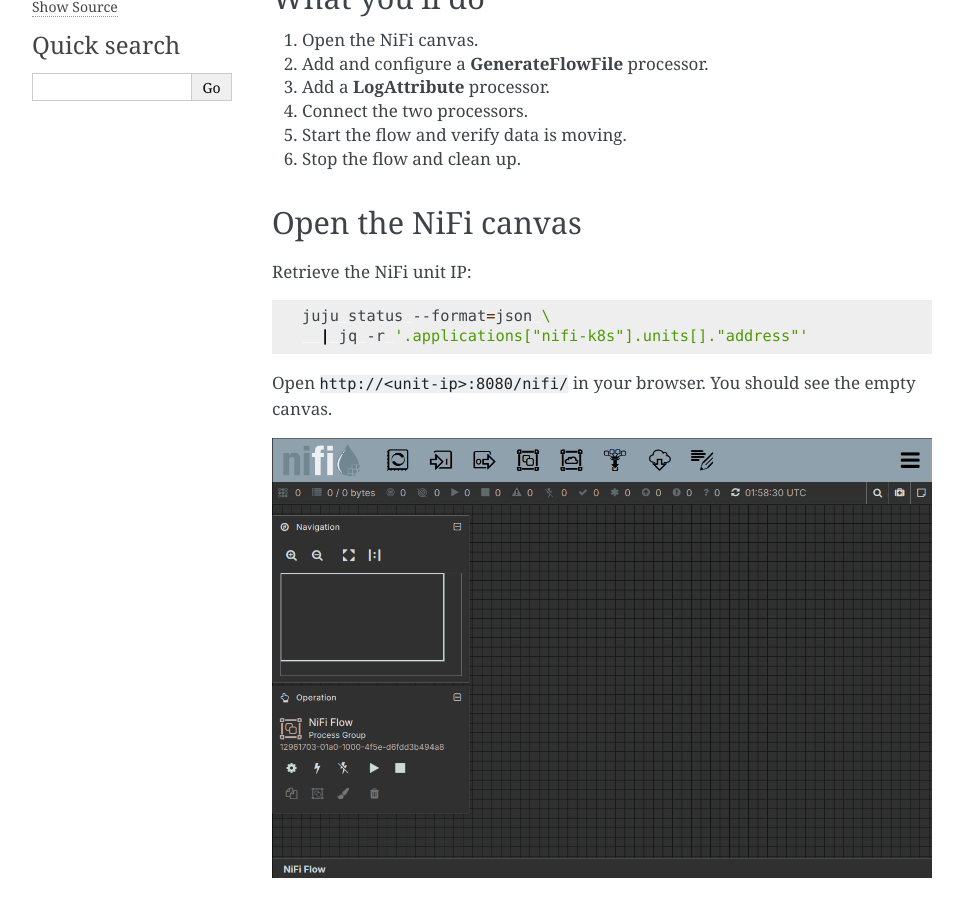
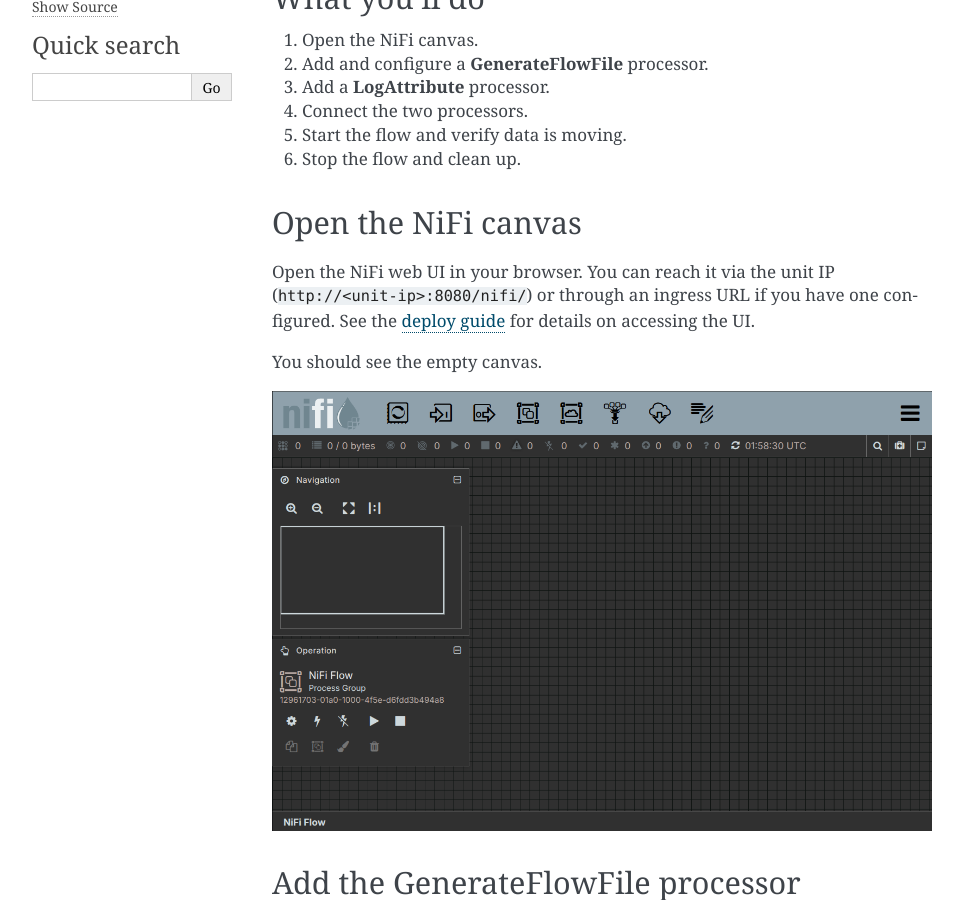
Before and after one commit to canonical/charmed-nifi-documentation, a Sphinx documentation site: the page built from docs/tutorials/first-flow.rst, in a window 1280 px wide and 900 px high, scrolled down 385 px. Shown: the whole window, without its empty margins (148-1111 px from the left). Built offline with Sphinx 7.4.7, drawn with Linux system fonts in a browser that asks for light colours.

Commit message:
Address PR feedback

```diff
--- a/docs/tutorials/first-flow.rst
+++ b/docs/tutorials/first-flow.rst
@@ -27,15 +27,12 @@
 Open the NiFi canvas
 --------------------
 
-Retrieve the NiFi unit IP:
+Open the NiFi web UI in your browser. You can reach it via the unit IP
+(``http://<unit-ip>:8080/nifi/``) or through an ingress URL if you have one
+configured. See the :doc:`deploy guide <deploy-using-terraform>` for details
+on accessing the UI.
 
-.. code-block:: bash
-
-   juju status --format=json \
-     | jq -r '.applications["nifi-k8s"].units[]."address"'
-
-Open ``http://<unit-ip>:8080/nifi/`` in your browser. You should see the
-empty canvas.
+You should see the empty canvas.
 
 .. image:: ../images/nifi-ui.png
    :alt: Empty NiFi canvas
```
